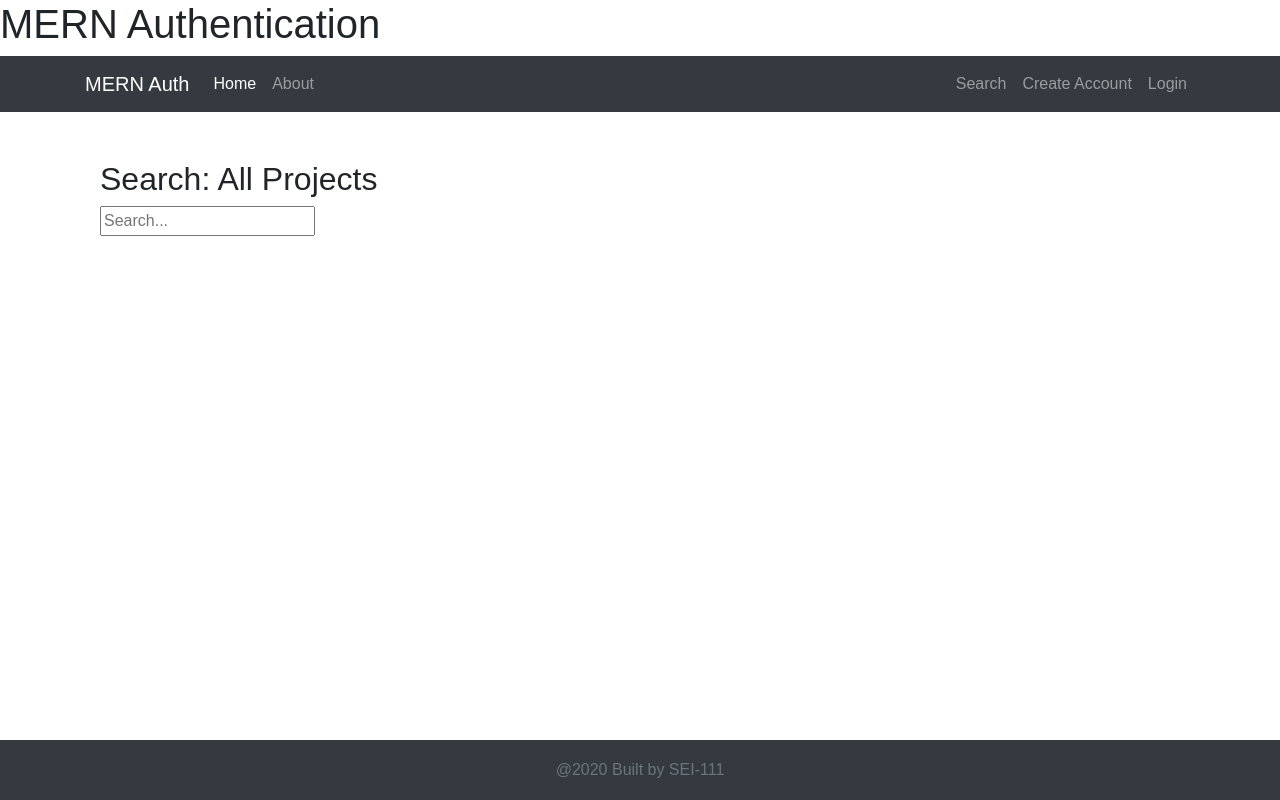
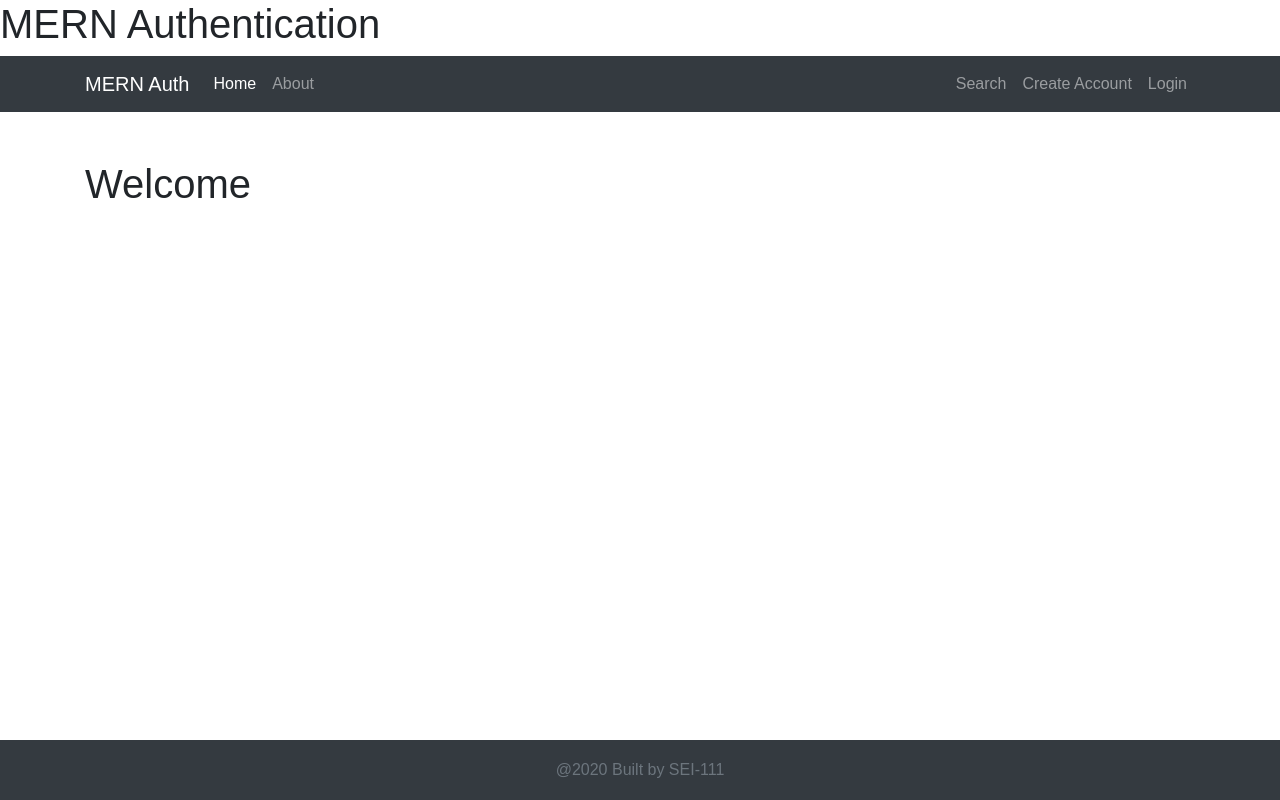
Before and after one commit to aharri64/front_Hobbyist_Corner, a React (Create React App) app: page / in a window 1280 px wide. Built offline with nearby package versions, Linux system fonts and the light colour scheme; no server answers.

Commit message:
fix search component

```diff
--- a/src/App.js
+++ b/src/App.js
@@ -73,10 +73,10 @@ function App() {
             path="/login"
             render={(props) => <Login {...props} nowCurrentUser={nowCurrentUser} setIsAuthenticated={setIsAuthenticated} user={currentUser}/>}
           />
-          <Route path='/' component={Search} />
           <PrivateRoute path="/profile" component={Profile} user={currentUser} handleLogout={handleLogout} />
           <Route exact path="/" component={Welcome} />
           <Route path="/about" component={About} />
+          <Route path='/' component={Search} />
         </Switch>
       </div>
       <Footer />
```
